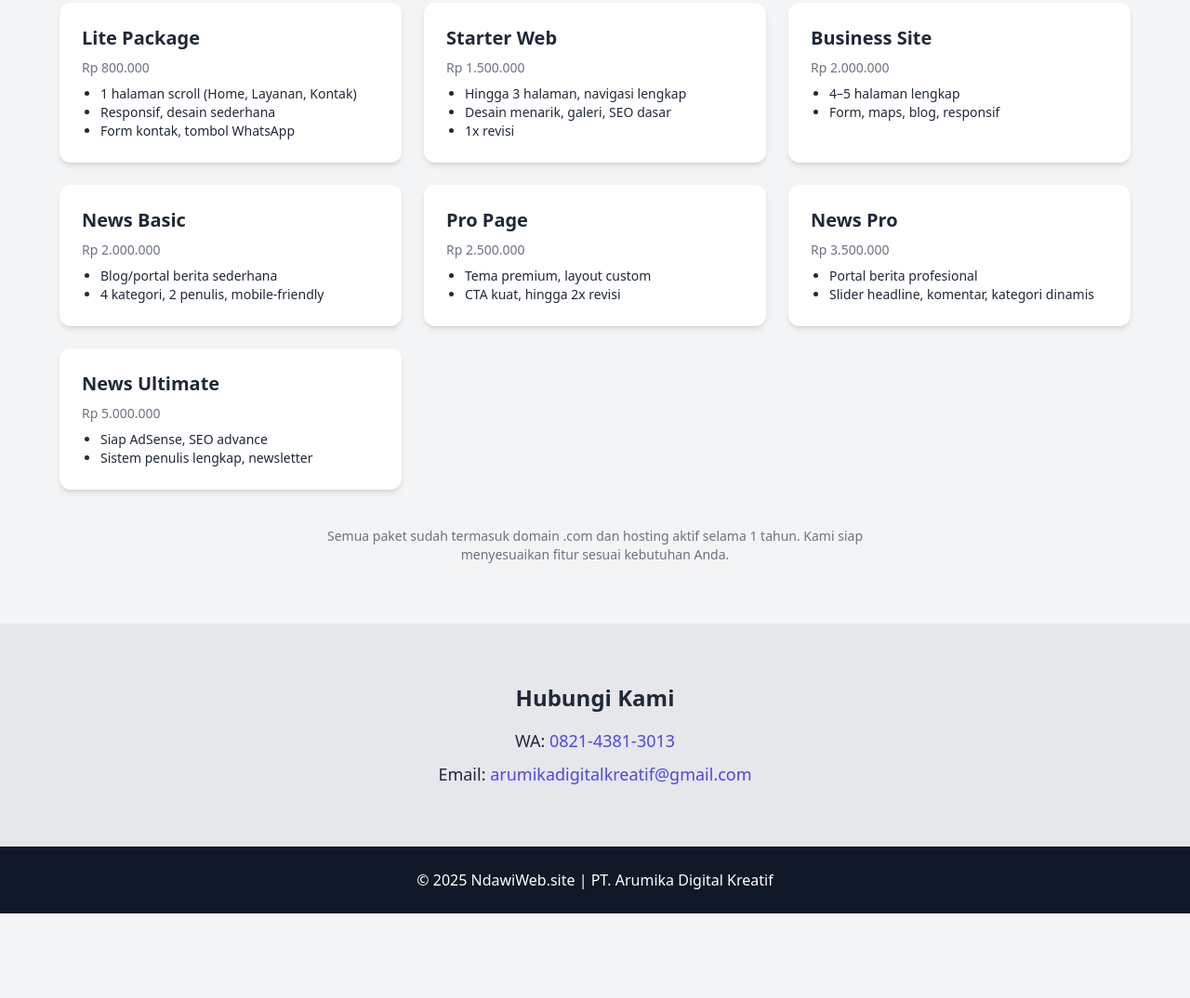
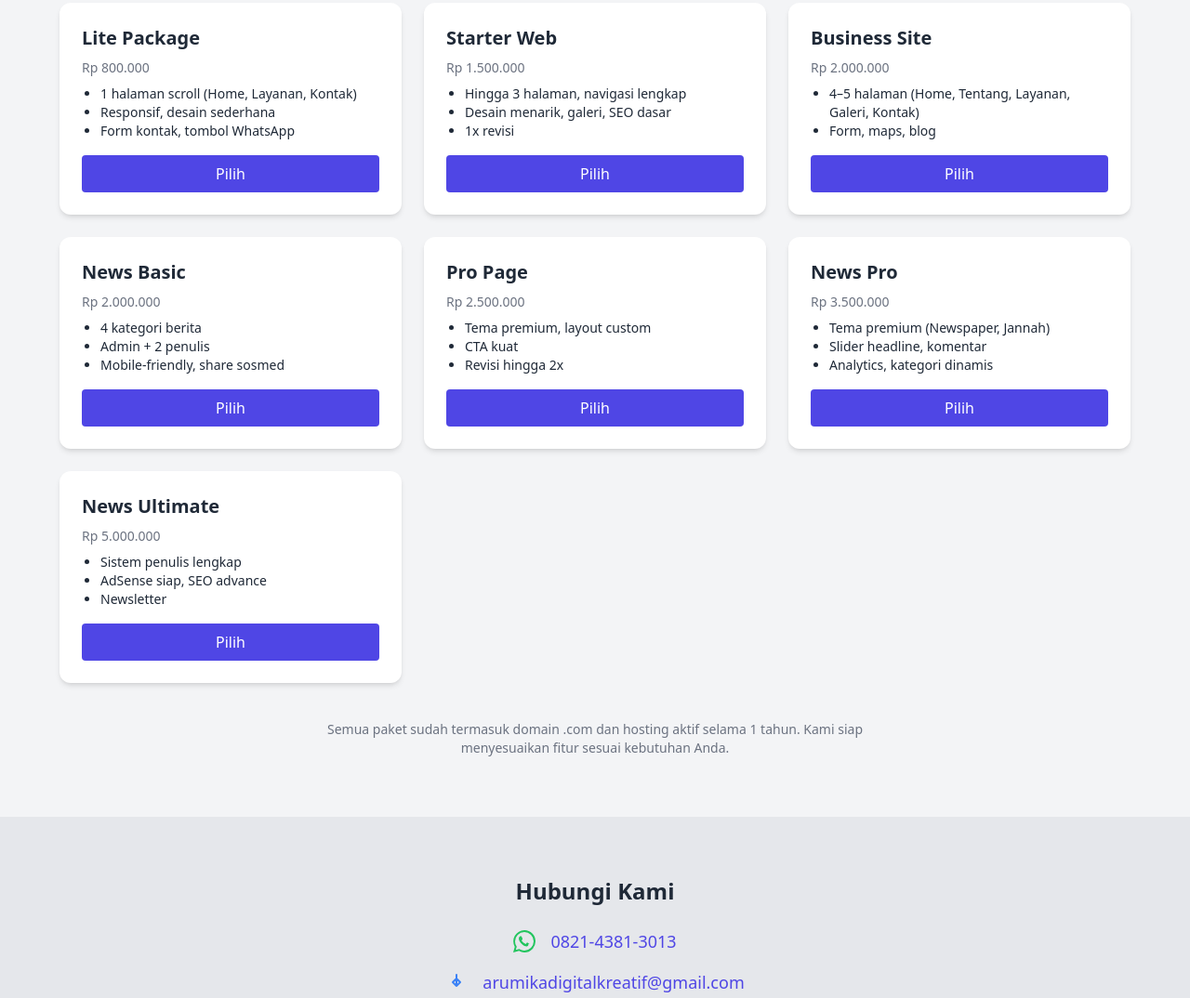
Before and after one commit to cunaqr/ndawiweb.site, a plain HTML site: page index.html in a window 1280 px wide. Shown: the part 505-1579 px from the top of the page at 93% size. Before the commit the page ends 1488 px from the top, so only its background shows below. Drawn offline with nearby package versions, Linux system fonts and the light colour scheme.

Commit message:
Update index.html
tambah button dan form pilih paket

```diff
--- a/index.html
+++ b/index.html
@@ -17,84 +17,95 @@
     </a>
   </header>
 
-  <!-- Paket Section -->
 <section id="paket" class="py-16 px-4">
   <h2 class="text-3xl font-bold text-center mb-12">Paket Jasa Pembuatan Website</h2>
   <div class="max-w-6xl mx-auto grid md:grid-cols-2 lg:grid-cols-3 gap-6">
 
-      <!-- Lite -->
-      <div class="bg-white rounded-xl shadow-md p-6">
+    <!-- Lite Package -->
+    <div class="bg-white rounded-xl shadow-md p-6" data-paket="Lite Package">
       <h3 class="text-xl font-bold mb-2">Lite Package</h3>
       <p class="text-sm text-gray-500 mb-2">Rp 800.000</p>
-        <ul class="text-sm list-disc pl-5">
+      <ul class="text-sm list-disc pl-5 mb-4">
         <li>1 halaman scroll (Home, Layanan, Kontak)</li>
         <li>Responsif, desain sederhana</li>
         <li>Form kontak, tombol WhatsApp</li>
       </ul>
+      <button class="bg-indigo-600 text-white px-4 py-2 rounded hover:bg-indigo-700 transition w-full" onclick="bukaForm('Lite Package')">Pilih</button>
     </div>
 
-      <!-- Starter -->
-      <div class="bg-white rounded-xl shadow-md p-6">
+    <!-- Starter Web -->
+    <div class="bg-white rounded-xl shadow-md p-6" data-paket="Starter Web">
       <h3 class="text-xl font-bold mb-2">Starter Web</h3>
       <p class="text-sm text-gray-500 mb-2">Rp 1.500.000</p>
-        <ul class="text-sm list-disc pl-5">
+      <ul class="text-sm list-disc pl-5 mb-4">
         <li>Hingga 3 halaman, navigasi lengkap</li>
         <li>Desain menarik, galeri, SEO dasar</li>
         <li>1x revisi</li>
       </ul>
+      <button class="bg-indigo-600 text-white px-4 py-2 rounded hover:bg-indigo-700 transition w-full" onclick="bukaForm('Starter Web')">Pilih</button>
     </div>
 
-      <!-- Business -->
-      <div class="bg-white rounded-xl shadow-md p-6">
+    <!-- Business Site -->
+    <div class="bg-white rounded-xl shadow-md p-6" data-paket="Business Site">
       <h3 class="text-xl font-bold mb-2">Business Site</h3>
       <p class="text-sm text-gray-500 mb-2">Rp 2.000.000</p>
-        <ul class="text-sm list-disc pl-5">
-          <li>4–5 halaman lengkap</li>
-          <li>Form, maps, blog, responsif</li>
+      <ul class="text-sm list-disc pl-5 mb-4">
+        <li>4–5 halaman (Home, Tentang, Layanan, Galeri, Kontak)</li>
+        <li>Form, maps, blog</li>
       </ul>
+      <button class="bg-indigo-600 text-white px-4 py-2 rounded hover:bg-indigo-700 transition w-full" onclick="bukaForm('Business Site')">Pilih</button>
     </div>
 
     <!-- News Basic -->
-      <div class="bg-white rounded-xl shadow-md p-6">
+    <div class="bg-white rounded-xl shadow-md p-6" data-paket="News Basic">
       <h3 class="text-xl font-bold mb-2">News Basic</h3>
       <p class="text-sm text-gray-500 mb-2">Rp 2.000.000</p>
-        <ul class="text-sm list-disc pl-5">
-          <li>Blog/portal berita sederhana</li>
-          <li>4 kategori, 2 penulis, mobile-friendly</li>
+      <ul class="text-sm list-disc pl-5 mb-4">
+        <li>4 kategori berita</li>
+        <li>Admin + 2 penulis</li>
+        <li>Mobile-friendly, share sosmed</li>
       </ul>
+      <button class="bg-indigo-600 text-white px-4 py-2 rounded hover:bg-indigo-700 transition w-full" onclick="bukaForm('News Basic')">Pilih</button>
     </div>
 
     <!-- Pro Page -->
-      <div class="bg-white rounded-xl shadow-md p-6">
+    <div class="bg-white rounded-xl shadow-md p-6" data-paket="Pro Page">
       <h3 class="text-xl font-bold mb-2">Pro Page</h3>
       <p class="text-sm text-gray-500 mb-2">Rp 2.500.000</p>
-        <ul class="text-sm list-disc pl-5">
+      <ul class="text-sm list-disc pl-5 mb-4">
         <li>Tema premium, layout custom</li>
-          <li>CTA kuat, hingga 2x revisi</li>
+        <li>CTA kuat</li>
+        <li>Revisi hingga 2x</li>
       </ul>
+      <button class="bg-indigo-600 text-white px-4 py-2 rounded hover:bg-indigo-700 transition w-full" onclick="bukaForm('Pro Page')">Pilih</button>
     </div>
 
     <!-- News Pro -->
-      <div class="bg-white rounded-xl shadow-md p-6">
+    <div class="bg-white rounded-xl shadow-md p-6" data-paket="News Pro">
       <h3 class="text-xl font-bold mb-2">News Pro</h3>
       <p class="text-sm text-gray-500 mb-2">Rp 3.500.000</p>
-        <ul class="text-sm list-disc pl-5">
-          <li>Portal berita profesional</li>
-          <li>Slider headline, komentar, kategori dinamis</li>
+      <ul class="text-sm list-disc pl-5 mb-4">
+        <li>Tema premium (Newspaper, Jannah)</li>
+        <li>Slider headline, komentar</li>
+        <li>Analytics, kategori dinamis</li>
       </ul>
+      <button class="bg-indigo-600 text-white px-4 py-2 rounded hover:bg-indigo-700 transition w-full" onclick="bukaForm('News Pro')">Pilih</button>
     </div>
 
     <!-- News Ultimate -->
-      <div class="bg-white rounded-xl shadow-md p-6">
+    <div class="bg-white rounded-xl shadow-md p-6" data-paket="News Ultimate">
       <h3 class="text-xl font-bold mb-2">News Ultimate</h3>
       <p class="text-sm text-gray-500 mb-2">Rp 5.000.000</p>
-        <ul class="text-sm list-disc pl-5">
-          <li>Siap AdSense, SEO advance</li>
-          <li>Sistem penulis lengkap, newsletter</li>
+      <ul class="text-sm list-disc pl-5 mb-4">
+        <li>Sistem penulis lengkap</li>
+        <li>AdSense siap, SEO advance</li>
+        <li>Newsletter</li>
       </ul>
+      <button class="bg-indigo-600 text-white px-4 py-2 rounded hover:bg-indigo-700 transition w-full" onclick="bukaForm('News Ultimate')">Pilih</button>
     </div>
 
   </div>
+
   <p class="text-sm text-center text-gray-500 mt-10 max-w-2xl mx-auto">
     Semua paket sudah termasuk domain .com dan hosting aktif selama 1 tahun. Kami siap menyesuaikan fitur sesuai kebutuhan Anda.
   </p>
@@ -102,15 +113,70 @@
 
   <!-- Kontak -->
   <section id="kontak" class="bg-gray-200 py-16 px-4 text-center">
-    <h2 class="text-2xl font-bold mb-4">Hubungi Kami</h2>
-    <p class="text-lg mb-2">WA: <a href="https://wa.me/6282143813013" class="text-indigo-600 font-medium">0821-4381-3013</a></p>
-    <p class="text-lg">Email: <a href="mailto:arumikadigitalkreatif@gmail.com" class="text-indigo-600 font-medium">arumikadigitalkreatif@gmail.com</a></p>
+    <h2 class="text-2xl font-bold mb-6">Hubungi Kami</h2>
+
+    <div class="flex justify-center items-center gap-4 mb-4">
+      <!-- WhatsApp Icon -->
+      <svg xmlns="http://www.w3.org/2000/svg" class="h-6 w-6 text-green-500" fill="currentColor" viewBox="0 0 24 24">
+        <path d="M20.52 3.48A11.91 11.91 0 0 0 12 0a12 12 0 0 0-10.29 17.92L0 24l6.3-1.66A12 12 0 0 0 12 24a11.9 11.9 0 0 0 8.48-3.52A12 12 0 0 0 24 12a11.91 11.91 0 0 0-3.48-8.52zM12 22a9.9 9.9 0 0 1-5.11-1.41l-.36-.22-3.73.98.99-3.64-.23-.37A9.9 9.9 0 0 1 2 12a10 10 0 1 1 10 10zm5.46-7.59c-.3-.15-1.76-.87-2.03-.97s-.47-.15-.67.15-.77.97-.94 1.17-.35.22-.65.07a8.17 8.17 0 0 1-2.39-1.47 9 9 0 0 1-1.65-2.06c-.17-.3 0-.46.13-.61s.3-.35.45-.52a2 2 0 0 0 .3-.5c.1-.22.05-.41 0-.57s-.66-1.57-.9-2.16-.47-.5-.67-.51h-.57c-.2 0-.52.07-.79.35s-1.04 1.02-1.04 2.5 1.07 2.9 1.22 3.1 2.1 3.21 5.1 4.5a17.7 17.7 0 0 0 1.1.41 3 3 0 0 0 1.37.09c.42-.06 1.3-.53 1.48-1.04s.18-.94.12-1.03-.27-.15-.56-.3z"/>
+      </svg>
+      <a href="https://wa.me/6282143813013" class="text-lg text-indigo-600 font-medium hover:underline">
+        0821-4381-3013
+      </a>
+    </div>
+
+    <div class="flex justify-center items-center gap-4">
+      <!-- Email Icon -->
+      <svg xmlns="http://www.w3.org/2000/svg" class="h-6 w-6 text-blue-500" fill="none" viewBox="0 0 24 24" stroke="currentColor">
+        <path stroke-linecap="round" stroke-linejoin="round" stroke-width="2" d="M16 12l-4-4-4 4m0 0l4 4 4-4m-4 4V4" />
+      </svg>
+      <a href="mailto:arumikadigitalkreatif@gmail.com" class="text-lg text-indigo-600 font-medium hover:underline">
+        arumikadigitalkreatif@gmail.com
+      </a>
+    </div>
   </section>
 
   <!-- Footer -->
   <footer class="bg-gray-900 text-white text-center py-6">
     <p>&copy; 2025 NdawiWeb.site | PT. Arumika Digital Kreatif</p>
   </footer>
+<script>
+  let paketDipilih = "";
+
+  function bukaForm(namaPaket) {
+    paketDipilih = namaPaket;
+    document.getElementById('formModal').classList.remove('hidden');
+  }
+
+  function tutupForm() {
+    document.getElementById('formModal').classList.add('hidden');
+    document.getElementById('keperluanInput').value = '';
+  }
+
+  function kirimKeWA() {
+    const keperluan = document.getElementById('keperluanInput').value.trim();
+    if (!keperluan) {
+      alert("Silakan isi keperluan kamu terlebih dahulu.");
+      return;
+    }
+    const nomor = "6282143813013";
+    const pesan = `- Paket: ${paketDipilih}\n- Keperluan: ${keperluan}`;
+    const url = `https://wa.me/${nomor}?text=${encodeURIComponent(pesan)}`;
+    window.open(url, '_blank');
+    tutupForm();
+  }
+</script>
+<!-- Modal Form -->
+<div id="formModal" class="fixed inset-0 bg-black bg-opacity-50 flex items-center justify-center hidden z-50">
+  <div class="bg-white rounded-lg p-6 w-full max-w-md text-left">
+    <h3 class="text-xl font-bold mb-4">Jelaskan keperluan kamu:</h3>
+    <textarea id="keperluanInput" class="w-full border border-gray-300 rounded p-3 mb-4" rows="4" placeholder="Contoh: Saya butuh website untuk portofolio pribadi..."></textarea>
+    <div class="flex justify-end gap-2">
+      <button onclick="tutupForm()" class="text-sm text-gray-500 hover:underline">Batal</button>
+      <button onclick="kirimKeWA()" class="bg-indigo-600 text-white px-4 py-2 rounded hover:bg-indigo-700">Kirim</button>
+    </div>
+  </div>
+</div>
 
 </body>
 </html>
```
Lines whose indentation alone changed are shown as unchanged.
